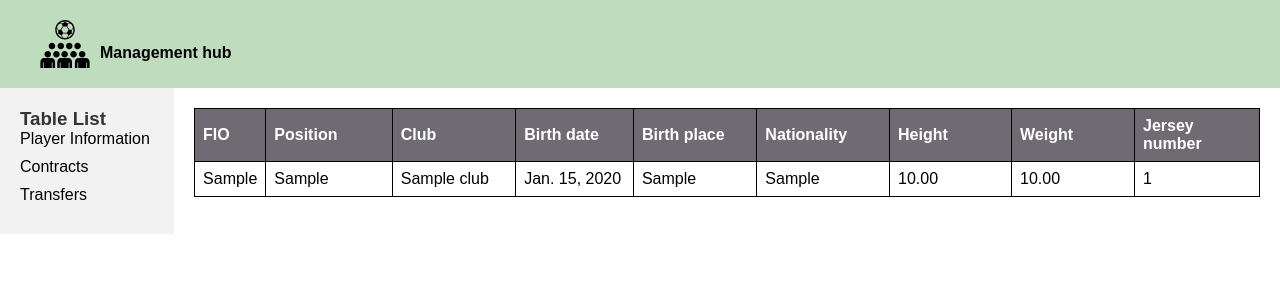
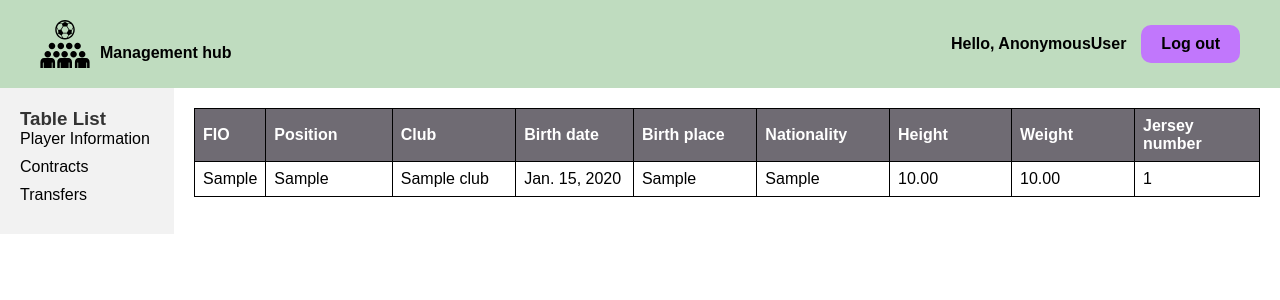
Before and after one commit to Alexxxem/TransferHub, a Django app: page /profile/ in a window 1280 px wide. Shown: the top 300 px of the page. Run offline with Django 4.2, Linux system fonts and the light colour scheme; tables that the repository leaves empty hold one stand-in row (values such as "Sample post").

Commit message:
fix some problems, add logout logic

```diff
--- a/myapp/app/models.py
+++ b/myapp/app/models.py
@@ -59,7 +59,7 @@ class Transfer(models.Model):
         if self.from_club:
             return f"Transfer {self.transfer_id} - {self.player.fio} ({self.from_club.name} to {self.to_club.name})"
         else:
-            return f"Transfer {self.transfer_id} - {self.player.fio} ( to {self.to_club.name})"
+            return f"Transfer {self.transfer_id} - {self.player.fio} (Free agent to {self.to_club.name})"
 
 
 class Contract(models.Model):
--- a/myapp/app/static/css/profile.css
+++ b/myapp/app/static/css/profile.css
@@ -65,3 +65,28 @@ h2 {
 .profile-table tbody td:not(:first-child) {
     width: 150px; /* Задайте желаемую ширину для столбцов, кроме первого */
 }
+
+.navBar_userInfo {
+    display: flex;
+    align-items: center;
+}
+
+.logout-btn {
+    background-color: #c177fc;
+    color: black;
+    font-weight: 600;
+    padding: 10px 20px;
+    text-decoration: none;
+    border-radius: 10px;
+    border: black;
+}
+
+.navBar_userInfo > *:not(:last-child) {
+    margin-right: 15px; /* Измените значение на ваше усмотрение */
+}
+
+.hello_user {
+    color: #000000;
+    font-family: Manrope, sans-serif;
+    font-weight: 600;
+}
--- a/myapp/app/templates/app/profile.html
+++ b/myapp/app/templates/app/profile.html
@@ -8,6 +8,12 @@
             <img src="{% static 'images/logo.svg' %}" width="50" height="50" alt="Logo">
             <span class="logoText">Management hub</span>
         </div>
+
+        <div class="navBar_userInfo">
+            <span class="hello_user">  Hello, {{ request.user }} </span>
+            <a class="logout-btn" href="{% url 'app:logout' %}">Log out</a>
+        </div>
+
     </header>
 {% endblock %}
 
--- a/myapp/app/views.py
+++ b/myapp/app/views.py
@@ -22,7 +22,12 @@ class ProfileView(View):
         contracts = Contract.objects.all()
         transfers = Transfer.objects.all()
 
-        context = {'players': players, 'contracts': contracts, }
+        context = {
+            'players': players,
+            'contracts': contracts,
+            'transfers': transfers,
+            }
+
         return render(request, self.template_name, context)
 
 
@@ -59,7 +64,7 @@ class LoginPage(View):
 
         if user is not None:
             login(request, user)
-            return redirect('app:index')
+            return redirect('app:profile')
         else:
             messages.info(request, 'Username OR password is incorrect')
 
```
Also changed, not shown: other parts of myapp/app/templates/app/profile.html (+28 -0 lines), myapp/app/migrations/0007_alter_contract_contract_id.py (added), myapp/app/static/css/style.css (line endings or trailing spaces).
